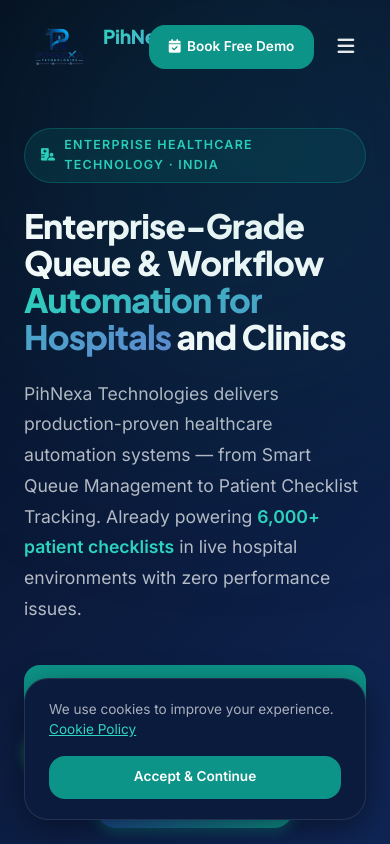
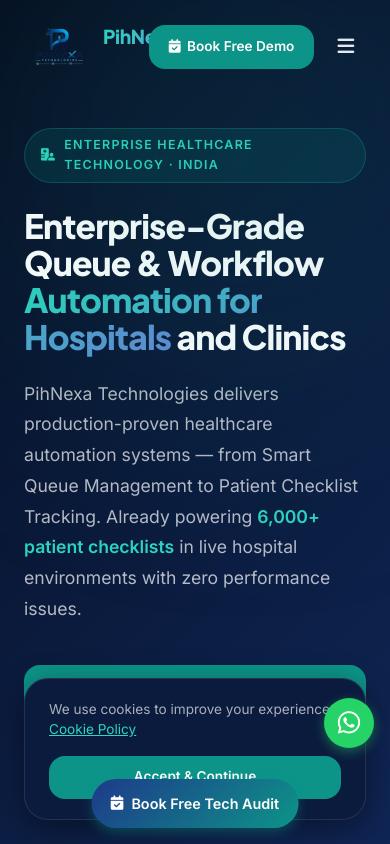
Before and after one commit to Anku9991/Ankush.AI, a Next.js app: page / in a window 390 px wide. Shown: the top 844 px of the page. Built offline with nearby package versions, Linux system fonts and the light colour scheme.

Commit message:
fix: enforce strict positioning on floating elements to prevent overlapping

```diff
--- a/src/app/globals.css
+++ b/src/app/globals.css
@@ -1429,84 +1429,82 @@
    FLOATING ELEMENTS (WhatsApp & CTA)
    ============================================================ */
 .floating-wa {
-  position: fixed;
-  bottom: 2rem;
-  right: 2rem;
-  width: 60px;
-  height: 60px;
-  background-color: #25D366;
-  color: #FFF;
-  border-radius: 50%;
-  display: flex;
-  align-items: center;
-  justify-content: center;
-  font-size: 2rem;
-  box-shadow: 0 4px 12px rgba(37,211,102,0.4);
-  z-index: 1000;
-  transition: transform 0.3s ease, box-shadow 0.3s ease;
-  text-decoration: none;
+  position: fixed !important;
+  bottom: 2rem !important;
+  right: 2rem !important;
+  left: auto !important;
+  width: 60px !important;
+  height: 60px !important;
+  background-color: #25D366 !important;
+  color: #FFF !important;
+  border-radius: 50% !important;
+  display: flex !important;
+  align-items: center !important;
+  justify-content: center !important;
+  font-size: 2rem !important;
+  box-shadow: 0 4px 12px rgba(37,211,102,0.4) !important;
+  z-index: 9999 !important;
+  transition: transform 0.3s ease, box-shadow 0.3s ease !important;
+  text-decoration: none !important;
 }
 .floating-wa:hover {
-  transform: scale(1.1) translateY(-5px);
-  box-shadow: 0 8px 24px rgba(37,211,102,0.6);
-  color: #FFF;
+  transform: scale(1.1) translateY(-5px) !important;
+  box-shadow: 0 8px 24px rgba(37,211,102,0.6) !important;
+  color: #FFF !important;
 }
 
 .sticky-cta {
-  position: fixed;
-  bottom: 2rem;
-  left: 2rem;
-  background-color: var(--teal-600);
-  color: #FFF;
-  padding: 0.8rem 1.5rem;
-  border-radius: var(--radius-full);
-  display: inline-flex;
-  align-items: center;
-  gap: 0.5rem;
-  font-weight: 700;
-  font-size: 0.95rem;
-  box-shadow: 0 4px 12px rgba(13,148,136,0.4);
-  z-index: 1000;
-  transition: transform 0.3s ease, background-color 0.3s ease;
-  text-decoration: none;
+  position: fixed !important;
+  bottom: 2rem !important;
+  left: 50% !important;
+  transform: translateX(-50%) !important;
+  right: auto !important;
+  width: max-content !important;
+  max-width: 90vw !important;
+  background-color: var(--teal-600) !important;
+  color: #FFF !important;
+  padding: 0.8rem 1.5rem !important;
+  border-radius: var(--radius-full) !important;
+  display: inline-flex !important;
+  align-items: center !important;
+  gap: 0.5rem !important;
+  font-weight: 700 !important;
+  font-size: 0.95rem !important;
+  box-shadow: 0 4px 12px rgba(13,148,136,0.4) !important;
+  z-index: 9998 !important;
+  transition: transform 0.3s ease, background-color 0.3s ease !important;
+  text-decoration: none !important;
 }
 .sticky-cta:hover {
-  background-color: var(--teal-700);
-  transform: translateY(-3px);
-  color: #FFF;
+  background-color: var(--teal-700) !important;
+  transform: translateX(-50%) translateY(-3px) !important;
+  color: #FFF !important;
 }
 
 @media (max-width: 768px) {
   .floating-wa {
-    bottom: 1.5rem;
-    right: 1.5rem;
-    width: 50px;
-    height: 50px;
-    font-size: 1.6rem;
+    bottom: 6rem !important;
+    right: 1.5rem !important;
+    width: 55px !important;
+    height: 55px !important;
+    font-size: 1.8rem !important;
   }
   .sticky-cta {
-    bottom: 1.5rem;
-    left: 1.5rem;
-    padding: 0.6rem 1.2rem;
-    font-size: 0.85rem;
+    bottom: 1.5rem !important;
+    padding: 0.8rem 1.2rem !important;
+    font-size: 0.9rem !important;
   }
 }
 
 @media (max-width: 480px) {
+  .floating-wa {
+    bottom: 6rem !important;
+    right: 1rem !important;
+    width: 50px !important;
+    height: 50px !important;
+    font-size: 1.6rem !important;
+  }
   .sticky-cta {
-    left: 50%;
-    transform: translateX(-50%);
-    bottom: 1rem;
-    width: max-content;
+    bottom: 1rem !important;
   }
-  .sticky-cta:hover {
-    transform: translateX(-50%) translateY(-3px);
-  }
-  .floating-wa {
-    bottom: 4.5rem; /* Avoid overlap with center CTA */
-    right: 1rem;
-    width: 45px;
-    height: 45px;
-    font-size: 1.4rem;
-  }
-}
+}
```
